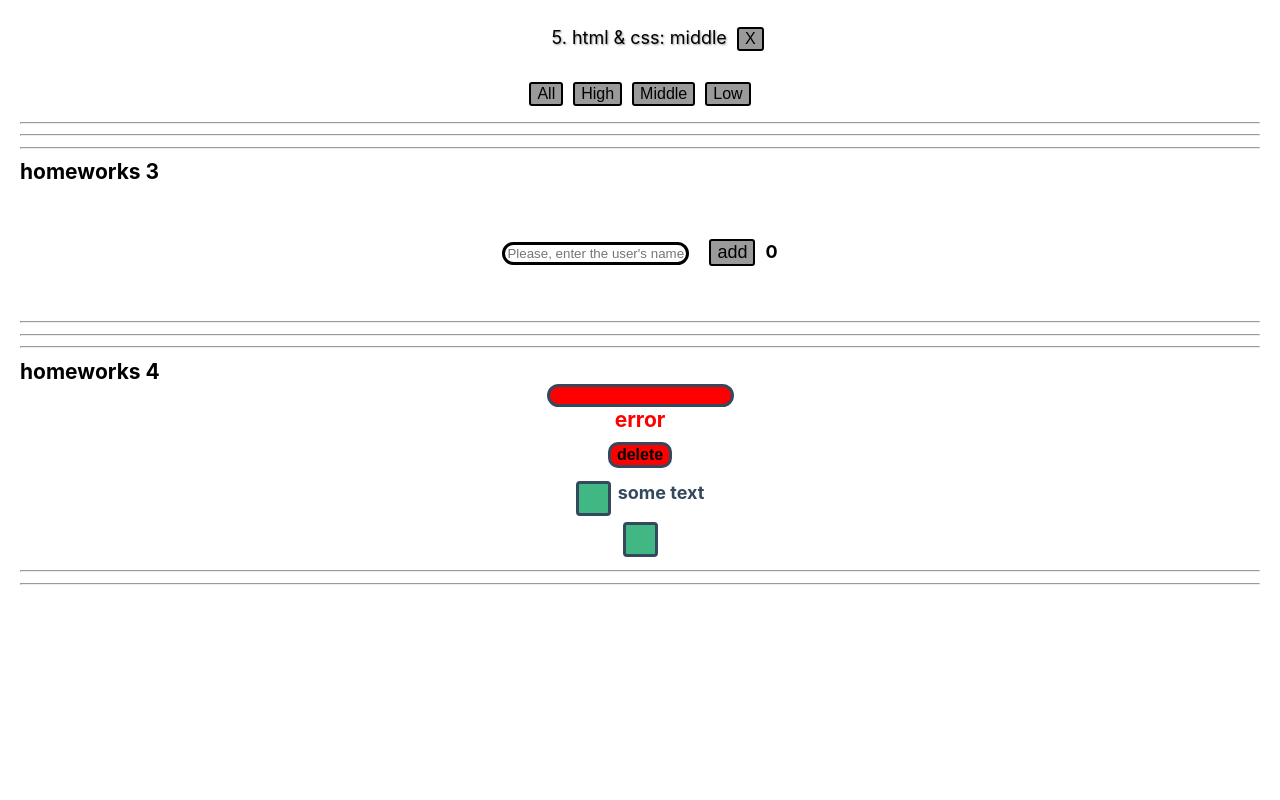
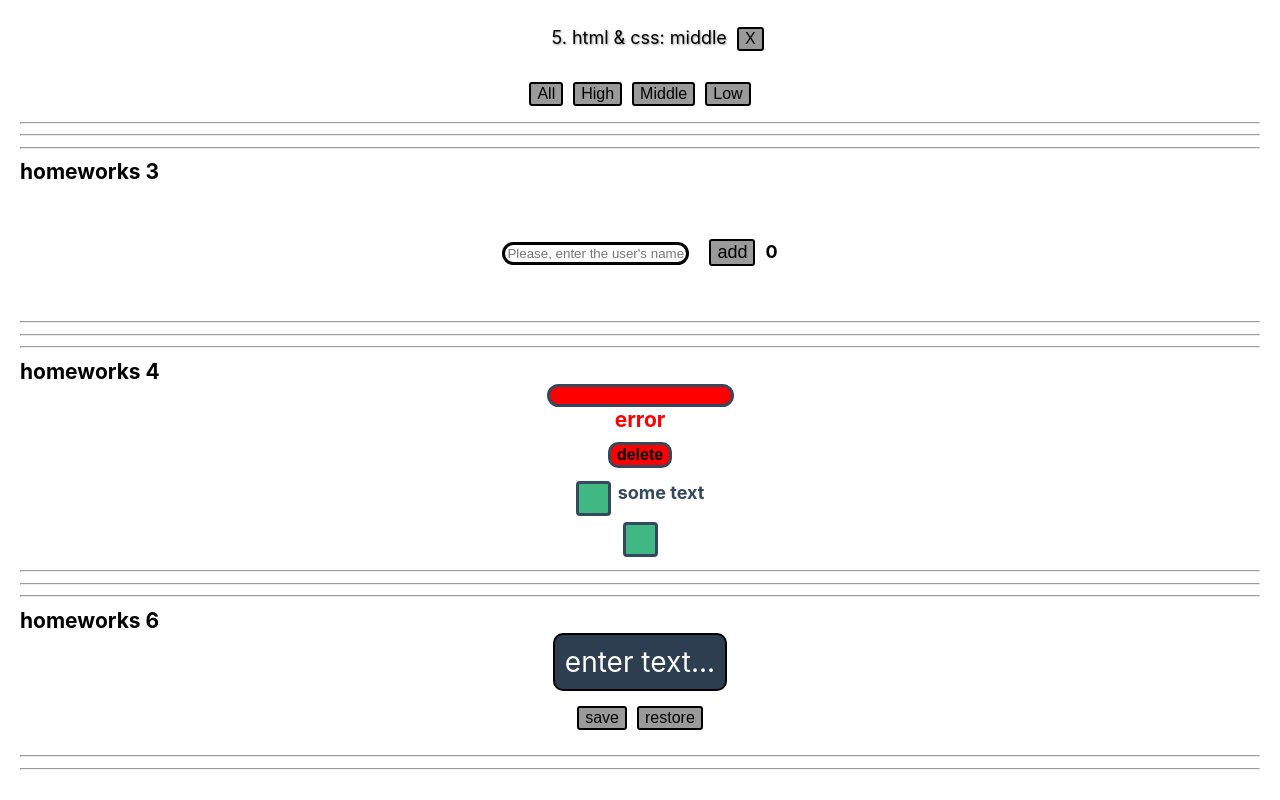
Before and after one commit to pmuzychenko/react-homeworks, a React (Create React App) app: page /#/pre-junior in a window 1280 px wide. Shown: the part 559-1359 px from the top of the page. Before the commit the page ends 1174 px from the top, so only its background shows below. Built offline with nearby package versions, Linux system fonts and the light colour scheme.

Commit message:
feat: add HW6 component to PreJunior.tsx

```diff
--- a/src/p2-homeworks/h4/common/c1-SuperInputText/SuperInputText.module.css
+++ b/src/p2-homeworks/h4/common/c1-SuperInputText/SuperInputText.module.css
@@ -1,6 +1,7 @@
 .superInput {
     border: 3px solid black;
     border-radius: 30px;
+    outline: none;
 }
 
 .errorInput {
--- a/src/p2-homeworks/h5/pages/prejunior/PreJunior.tsx
+++ b/src/p2-homeworks/h5/pages/prejunior/PreJunior.tsx
@@ -4,6 +4,7 @@ import HW1 from "../../../h1/HW1";
 import HW2 from "../../../h2/HW2";
 import HW3 from "../../../h3/HW3";
 import HW4 from "../../../h4/HW4";
+import HW6 from "../../../h6/HW6";
 
 function PreJunior() {
     return (
@@ -12,7 +13,7 @@ function PreJunior() {
             <HW2/>
             <HW3/>
             <HW4/>
-            {/*<HW6/>*/}
+            <HW6/>
         </div>
     );
 }
--- /dev/null
+++ b/src/p2-homeworks/h6/HW6.module.css
@@ -0,0 +1,24 @@
+.wrapperHW6 {
+    display: flex;
+    flex-direction: column;
+    align-items: center;
+    box-sizing: border-box;
+}
+
+.wrapperHW6 .superSpan {
+    background-color: #2c3e50;
+    border: 2px solid black;
+    border-radius: 10px;
+    padding: 10px;
+}
+.superSpanClass {
+    font-size: 28px;
+    color: white;
+    font-weight: 400;
+}
+
+.buttons {
+    margin: 10px;
+    display: flex;
+    justify-content: space-around;
+}
--- a/src/p2-homeworks/h6/HW6.tsx
+++ b/src/p2-homeworks/h6/HW6.tsx
@@ -2,6 +2,7 @@ import React, {useState} from "react";
 import SuperEditableSpan from "./common/c4-SuperEditableSpan/SuperEditableSpan";
 import SuperButton from "../h4/common/c2-SuperButton/SuperButton";
 import {restoreState, saveState} from "./localStorage/localStorage";
+import s from "../h6/HW6.module.css";
 
 function HW6() {
     const [value, setValue] = useState<string>("");
@@ -10,7 +11,7 @@ function HW6() {
         saveState<string>("editable-span-value", value);
     };
     const restore = () => {
-        // setValue();
+        setValue(restoreState<string>("editable-span-value", value));
     };
 
     return (
@@ -19,19 +20,25 @@ function HW6() {
             homeworks 6
 
             {/*should work (должно работать)*/}
-            <div>
-                <SuperEditableSpan
+            <div className={s.wrapperHW6}>
+                <div className={s.superSpan}>
+                    <SuperEditableSpan
                     value={value}
                     onChangeText={setValue}
                     spanProps={{children: value ? undefined : "enter text..."}}
-                />
+                    />
+                </div>
+                <div className={s.buttons}>
+                    <SuperButton onClick={save}>save</SuperButton>
+                    <SuperButton onClick={restore}>restore</SuperButton>
+                </div>
+
             </div>
-            <SuperButton onClick={save}>save</SuperButton>
-            <SuperButton onClick={restore}>restore</SuperButton>
-
             <hr/>
-            {/*для личного творчества, могу проверить*/}
-            {/*<AlternativeSuperEditableSpan/>*/}
+            {/*для личного творчества, могу проверить*/
+            }
+            {/*<AlternativeSuperEditableSpan/>*/
+            }
             <hr/>
         </div>
     );
--- a/src/p2-homeworks/h6/common/c4-SuperEditableSpan/SuperEditableSpan.tsx
+++ b/src/p2-homeworks/h6/common/c4-SuperEditableSpan/SuperEditableSpan.tsx
@@ -1,5 +1,8 @@
 import React, {DetailedHTMLProps, InputHTMLAttributes, HTMLAttributes, useState} from "react";
 import SuperInputText from "../../../h4/common/c1-SuperInputText/SuperInputText";
+import styles from "../../HW6.module.css"
+
+
 
 // тип пропсов обычного инпута
 type DefaultInputPropsType = DetailedHTMLProps<InputHTMLAttributes<HTMLInputElement>, HTMLInputElement>;
@@ -31,22 +34,23 @@ const SuperEditableSpan: React.FC<SuperEditableSpanType> = (
     const {children, onDoubleClick, className, ...restSpanProps} = spanProps || {};
 
     const onEnterCallback = () => {
-        // setEditMode(); // выключить editMode при нажатии Enter
+        setEditMode(false); // выключить editMode при нажатии Enter
 
         onEnter && onEnter();
     };
     const onBlurCallback = (e: React.FocusEvent<HTMLInputElement>) => {
-        // setEditMode(); // выключить editMode при нажатии за пределами инпута
+         setEditMode(false); // выключить editMode при нажатии за пределами инпута
 
         onBlur && onBlur(e);
     };
     const onDoubleClickCallBack = (e: React.MouseEvent<HTMLSpanElement, MouseEvent>) => {
-        // setEditMode(); // включить editMode при двойном клике
+         setEditMode(true); // включить editMode при двойном клике
 
         onDoubleClick && onDoubleClick(e);
     };
 
-    const spanClassName = `${"сделать красивый стиль для спана"} ${className}`;
+    // const spanClassName = `${"сделать красивый стиль для спана"} ${className}`;
+    const spanClassName = `${styles.superSpanClass} ${className}`;
 
     return (
         <>
```
